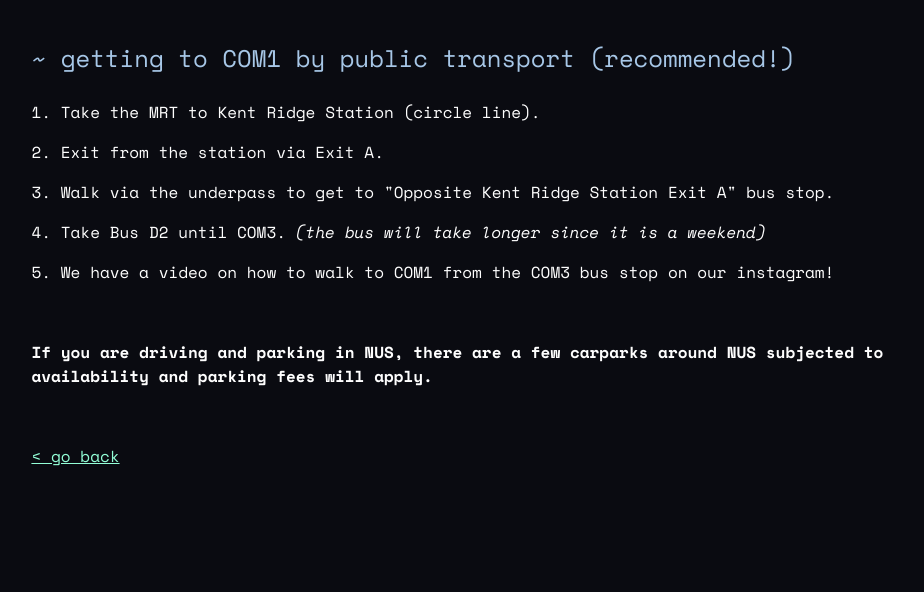
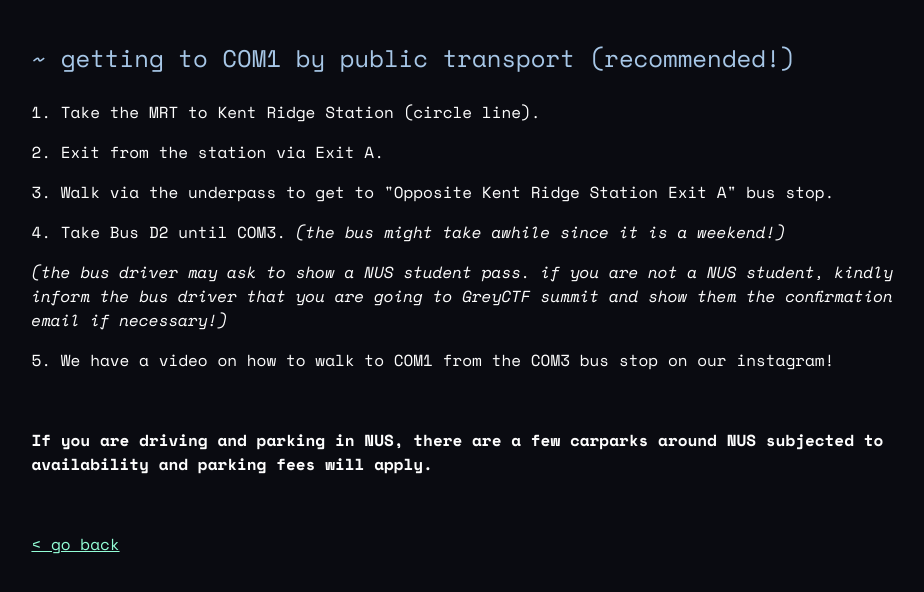
Before and after one commit to NUSGreyhats/greyctf24-summit-website, a plain HTML site: page getting-to-com1/index.html in a window 1280 px wide. Shown: the whole page, without its empty margins (167-1091 px from the left). Drawn offline with nearby package versions, Linux system fonts and the light colour scheme.

Commit message:
add transport notice

```diff
--- a/getting-to-com1/index.html
+++ b/getting-to-com1/index.html
@@ -17,7 +17,9 @@
 
 <p>3. Walk via the underpass to get to "Opposite Kent Ridge Station Exit A" bus stop.</p>
 
-<p>4. Take Bus D2 until COM3. <i>(the bus will take longer since it is a weekend)</i></p>
+<p>4. Take Bus D2 until COM3. <i>(the bus might take awhile since it is a weekend!)</i></p>
+
+<p><i>(the bus driver may ask to show a NUS student pass. if you are not a NUS student, kindly inform the bus driver that you are going to GreyCTF summit and show them the confirmation email if necessary!)</i></p>
 
 <p>5. We have a video on how to walk to COM1 from the COM3 bus stop on our instagram!</p>
 
```
